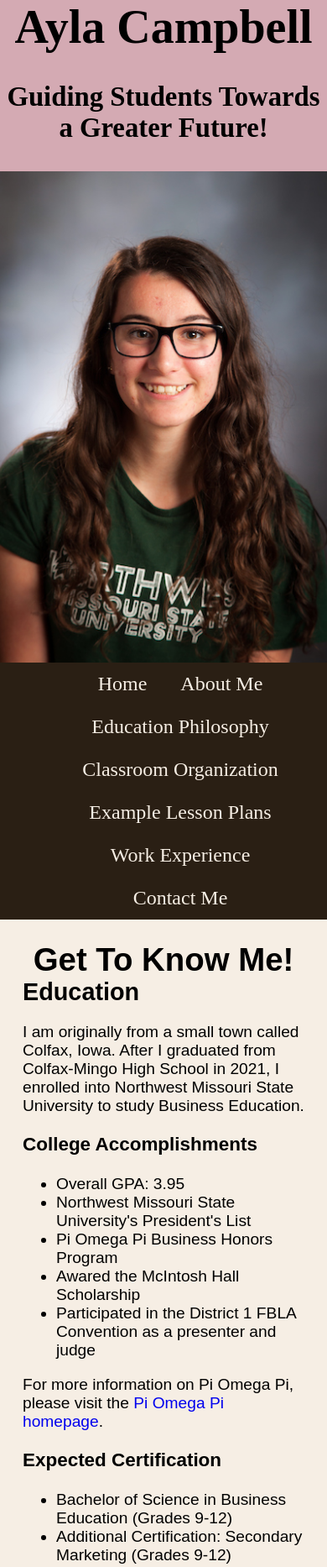
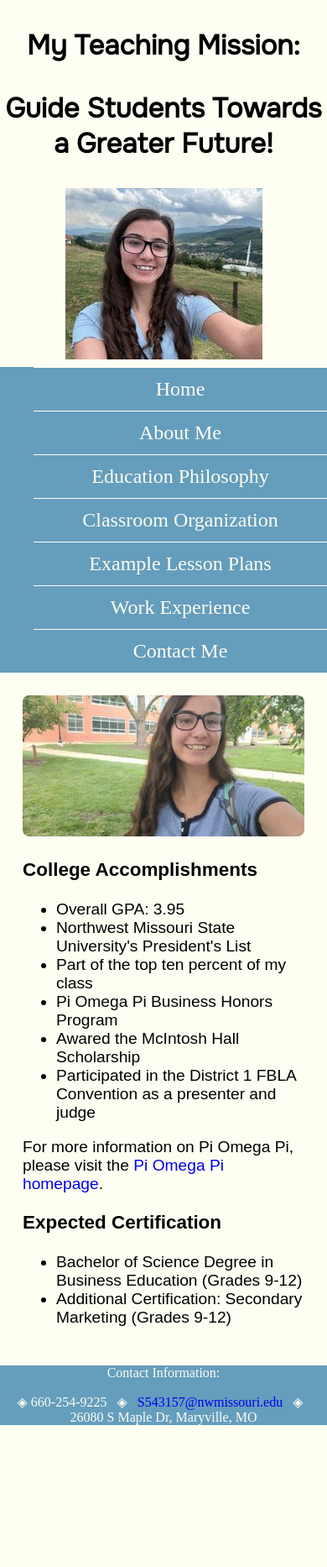
Before and after one commit to 144Fa23/portfolio-project-AylaLC, a plain HTML site: page about.html in a window 390 px wide. Shown: the top 1866 px of the page at 84% size. After the commit the page ends 1713 px from the top, so only its background shows below. Drawn offline with Linux system fonts and the light colour scheme.

Commit message:
Milestone 5
1. First, I changed the image that I used in my header.
2. Next, I changed my background colors.
3.  I added the meta viewport element to all of my html files.
4. I added class attributes to the contact and about page to hide the tablet-desktop content. I also added a round class attribute to my picture on about.html.  Then, I added a tel-link class attribute on my contact page.
5. To design a mobile-friendly navigation system, I displayed the links using a block style and added lines between each link.
6. I included a Google font in the header for all of my html files.
7. I applied rounded corners to the picture in my about.html file.
8. I used comments to remove any style rules that didn't pertain to my mobile viewport design.
9. I validated all of my pages.

```diff
--- a/about.html
+++ b/about.html
@@ -9,13 +9,17 @@
     <title>Information About Ayla Campbell</title>
     <meta charset="utf-8">
     <link rel="stylesheet" href="css/styles.css">
+    <meta name="viewport" content="width=device-width, initial-scale=1">
+    <link rel="preconnect" href="https://fonts.googleapis.com">
+    <link rel="preconnect" href="https://fonts.gstatic.com" crossorigin>
+    <link href="https://fonts.googleapis.com/css2?family=Caladea&family=Onest&display=swap" rel="stylesheet">
 </head>
 
 <body>
     <header>
-        <h1>Ayla Campbell</h1>
-        <h3>Guiding Students Towards a Greater Future!</h3>
-        <a href="index.html"><img src="images/aylaheadshot.jpg" alt="Ayla Campbell's college tutoring headshot."></a>
+        <h3>My Teaching Mission:</h3>
+        <h3>Guide Students Towards a Greater Future!</h3>
+        <a href="index.html"><img src="images/aylaineurope.jpg" alt="Ayla Campbell in Europe."></a>
     </header>
 
     <nav>
@@ -33,30 +37,45 @@
     <!--Use the main section to add the main content that I want on my webpage-->
     <main>
 
-
+        <div class="tablet-desktop">
             <h1>Get To Know Me!</h1>
 
             <div id="education">
                 <h2>Education</h2>
                 <p>I am originally from a small town called Colfax, Iowa. After I graduated from Colfax-Mingo High School in 2021, I enrolled into Northwest Missouri State University to study Business Education.</p>
+            </div>
+
+        </div>
+
+        <div class="mobile">
+            <div id="college">
+
+                <img src="images/aylaatnorthwest.jpg" alt="Ayla Campbell on campus." class="round">
+
 
                 <h3>College Accomplishments</h3>
 
-            <UL>
+                <ul>
                     <li>Overall GPA: 3.95</li>
                     <li>Northwest Missouri State University's President's List</li>
+                    <li>Part of the top ten percent of my class</li>
                     <li>Pi Omega Pi Business Honors Program</li>
                     <li>Awared the McIntosh Hall Scholarship</li>
                     <li>Participated in the District 1 FBLA Convention as a presenter and judge</li>
-            </UL>
+                </ul>
 
                 <p>For more information on Pi Omega Pi, please visit the <a href="https://www.piomegapi.com/" target="blank" class="external-link">Pi Omega Pi homepage</a>.</p>
+            </div>
 
             <h3>Expected Certification</h3>
             <ul>
-                <li>Bachelor of Science in Business Education (Grades 9-12)</li>
+                <li>Bachelor of Science Degree in Business Education (Grades 9-12)</li>
                 <li>Additional Certification: Secondary Marketing (Grades 9-12)</li>
             </ul>
+
+        </div>
+
+        <div class="tablet-desktop">
 
             <h3>Career Goals</h3>
             <p>After I graduate college in the spring of 2024, I want to use my degree in Business Education to become a high school business teacher. Eventually, I also hope to continue my education to obtain my PhD in Financial Accounting. That way, I can offer my students dual credit options.</p>
@@ -78,6 +97,4 @@
         <p>&#9672; 660-254-9225 &nbsp; &#9672; &nbsp; <a href="mailto:S543157@nwmissouri.edu" class="external-link">S543157@nwmissouri.edu</a> &nbsp; &#9672; &nbsp; 26080 S Maple Dr, Maryville, MO</p>
     </footer>
 
-</body>
-
-</html>
+</body></html>
--- a/contact.html
+++ b/contact.html
@@ -9,13 +9,17 @@
     <title>Ayla Campbell's Contact Information</title>
     <meta charset="utf-8">
     <link rel="stylesheet" href="css/styles.css">
+    <meta name="viewport" content="width=device-width, initial-scale=1">
+    <link rel="preconnect" href="https://fonts.googleapis.com">
+    <link rel="preconnect" href="https://fonts.gstatic.com" crossorigin>
+    <link href="https://fonts.googleapis.com/css2?family=Caladea&family=Onest&display=swap" rel="stylesheet">
 </head>
 
 <body>
     <header>
-        <h1>Ayla Campbell</h1>
-        <h3>Guiding Students Towards a Greater Future!</h3>
-        <a href="index.html"><img src="images/aylaheadshot.jpg" alt="Ayla Campbell's college tutoring headshot."></a>
+        <h3>My Teaching Mission:</h3>
+        <h3>Guide Students Towards a Greater Future!</h3>
+        <a href="index.html"><img src="images/aylaineurope.jpg" alt="Ayla Campbell in Europe."></a>
     </header>
 
     <nav>
@@ -36,12 +40,12 @@
 
             <h1>Contact Information:</h1>
             <p>If you have any additional questions, please feel free to reach out and contact me today!</p>
+            <p class="tel-link"><a href="tel:6602549225"> (660) 254-9225</a></p>
+            <p><a href="mailto:S543157@nwmissorui.edu" class="external-link">S543157@nwmissouri.edu</a></p>
 
-            <p>Phone Number: (660) 254-9225</p>
-            <p>Email: <a href="mailto:S543157@nwmissorui.edu" class="external-link">S543157@nwmissouri.edu</a></p>
-
-
-            <iframe src="https://www.google.com/maps/embed?pb=!1m18!1m12!1m3!1d3040.5652421218692!2d-94.88509922441041!3d40.35198945957777!2m3!1f0!2f0!3f0!3m2!1i1024!2i768!4f13.1!3m3!1m2!1s0x87c05585b7bd19b1%3A0xfc94da964c338044!2sNorthwest%20Missouri%20State%20University!5e0!3m2!1sen!2sus!4v1694728486653!5m2!1sen!2sus" width="600" height="450" style="border:0;" allowfullscreen="" loading="lazy" referrerpolicy="no-referrer-when-downgrade"></iframe>
+            <div class="tablet-desktop">
+                <iframe src="https://www.google.com/maps/embed?pb=!1m18!1m12!1m3!1d3040.5652421218692!2d-94.88509922441041!3d40.35198945957777!2m3!1f0!2f0!3f0!3m2!1i1024!2i768!4f13.1!3m3!1m2!1s0x87c05585b7bd19b1%3A0xfc94da964c338044!2sNorthwest%20Missouri%20State%20University!5e0!3m2!1sen!2sus!4v1694728486653!5m2!1sen!2sus" width="600" height="450" style="border:0;" allowfullscreen="" loading="lazy" referrerpolicy="no-referrer-when-downgrade"></iframe>
+            </div>
 
         </div>
     </main>
@@ -51,6 +55,4 @@
         <p>&#9672; 660-254-9225 &nbsp; &#9672; &nbsp; <a href="mailto:S543157@nwmissouri.edu" class="external-link">S543157@nwmissouri.edu</a> &nbsp; &#9672; &nbsp; 26080 S Maple Dr, Maryville, MO</p>
     </footer>
 
-</body>
-
-</html>
+</body></html>
--- a/css/styles.css
+++ b/css/styles.css
@@ -13,27 +13,30 @@ body, header, nav, main, footer, h1, h2, h3 div, img {
 
 /* Style rules for body and images */
 body {
-    background-color: #f6eee4;
+    background-color: #fffef2;
 }
 
 img {
     max-width: 100%;
-    display: block;
-    text-align: center;
+    display: inline-block;
     margin: auto;
 }
+
+/* Style rules for mobile viewport */
+
 
 /* Style rule for header */
 header {
     width: 100%;
     text-align: center;
     font-size: 1.75em;
-    background-color: #d4aab3;
+    background-color: #fffef2;
+    font-family: 'Onest', sans-serif;
 }
 
 /* Style ryles for navigation area */
 nav {
-    background-color: #2a1f14;
+    background-color: #659DBD;
     text-decoration: none;
 }
 
@@ -44,18 +47,32 @@ nav ul {
 }
 
 nav li {
+/*
     display: inline-block;
-    font-size: 1.5em
+*/
+    display: block;
+    font-size: 1.5em;
+    border-top: 1px solid #fffef2;
 }
 
 nav li a {
     display: block;
-    color: #f6eee4;
+    color: #fffef2;
     padding-top: 0.5em;
     padding-bottom: 0.5em;
     padding-right: 0.75em;
     padding-left: 0.75em;
     text-decoration: none;
+}
+
+/*show mobile class, hide tablet-desktop class */
+.mobile {
+    display: block;
+    text-align: left;
+}
+
+.tablet-desktop {
+    display: none;
 }
 
 /* Style rules for main content */
@@ -67,19 +84,33 @@ main {
     text-align: center;
 }
 
-#education {
+
+#college {
+    text-align:left;
+}
+
+/*#education {
     text-align: left;
+} */
+
+.tel-link a {
+    text-decoration: none;
 }
 
 .external-link {
     text-decoration: none;
 }
 
+.round {
+    border-radius: 8px;
+}
+
+
 /* Style rules for footer content */
 footer {
     font-size: 1em;
     text-align: center;
-    color: #f6eee4;
+    color: #fffef2;
     padding: 0;
-    background-color: #2a1f14;
+    background-color: #659dbd;
 }
```
Also changed, not shown: index.html (+9 -6 lines), template.html (+8 -6 lines), images/aylaatnorthwest.jpg (added), images/aylaheader.jpg (added), images/aylaineurope.jpg (added), images/europefamily.jpg (added). Lines whose indentation alone changed are shown as unchanged.
